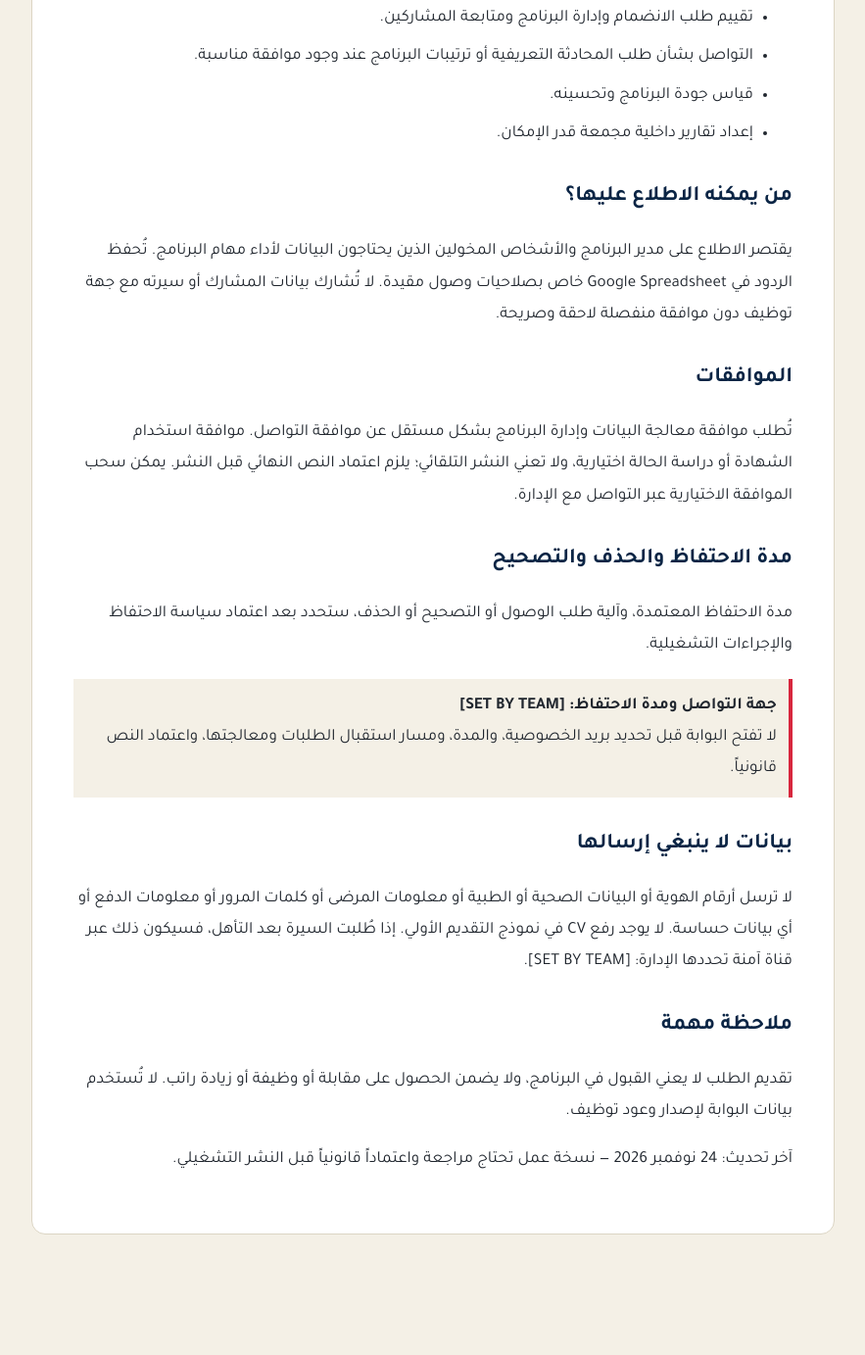
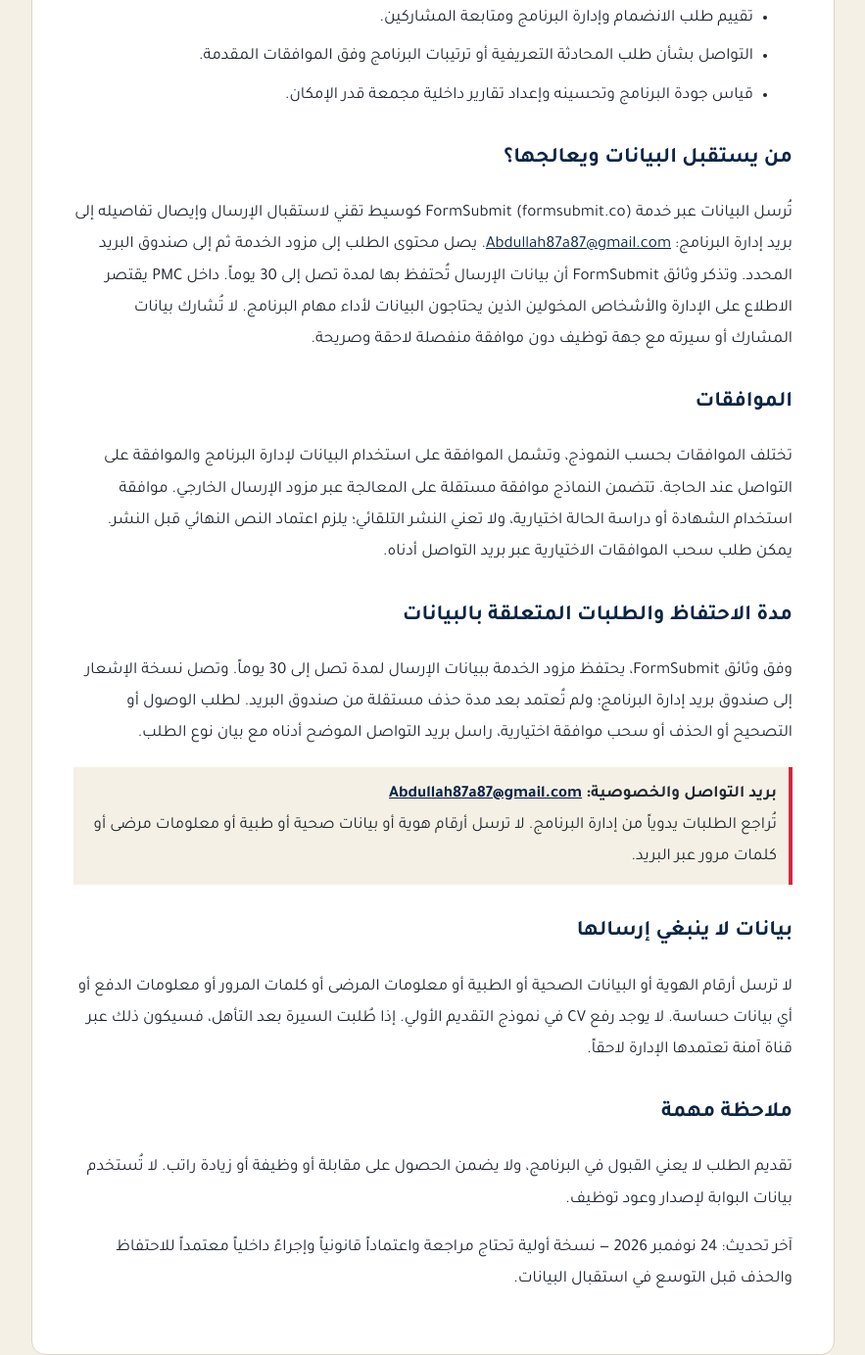
Before and after one commit to abdullah8778/future, a plain HTML site: page programs/lcap/privacy.html in a window 1280 px wide. Shown: the part 577-1960 px from the top of the page at 98% size, without its empty margins (198-1081 px from the left). Before the commit the page ends 1877 px from the top, so only its background shows below. Drawn offline with Linux system fonts and the light colour scheme.

Commit message:
Disclose email processor and privacy handling

```diff
--- a/programs/lcap/privacy.html
+++ b/programs/lcap/privacy.html
@@ -1,8 +1,11 @@
-<!doctype html><html lang="ar" dir="rtl"><head><meta charset="utf-8"><meta name="viewport" content="width=device-width,initial-scale=1"><title>إشعار الخصوصية | PMC</title><meta name="description" content="إشعار الخصوصية لبوابة مجتمع السيطرة المهنية وبرنامج LCAP."><style>:root{--n:#0B2545;--r:#D7263D;--p:#F4F0E6;--i:#20262E;--l:#DCD5C4}*{box-sizing:border-box}body{margin:0;background:var(--p);color:var(--i);font:17px/1.9 Tajawal,Arial,sans-serif}.wrap{width:min(820px,92%);margin:40px auto;background:#fff;border:1px solid var(--l);border-radius:14px;padding:clamp(20px,5vw,42px)}h1,h2{color:var(--n)}h1{font-size:34px}h2{font-size:22px;margin-top:28px}.flag{border-right:4px solid var(--r);padding:12px;background:var(--p)}a{color:var(--n)}li{margin:7px 0}</style><link href="https://fonts.googleapis.com/css2?family=Tajawal:wght@400;600;700;800&display=swap" rel="stylesheet"></head><body><main class="wrap"><p><a href="portal.html">العودة إلى البوابة</a></p><h1>إشعار الخصوصية</h1><p>يوضح هذا الإشعار كيف يتعامل مجتمع السيطرة المهنية (PMC) مع البيانات التي تُرسل عبر بوابة برنامج LCAP. يجب مراجعته واعتماده قانونياً قبل فتح استقبال الطلبات.</p>
-<h2>ما البيانات التي نجمعها؟</h2><p>بحسب النموذج المختار قد نجمع الاسم ووسائل التواصل، الدور والتخصص والهدف المهني، التوفر الزمني، التحديثات المتعلقة بالتقدم والفرص، والتقييمات. وقد تُسجل بيانات مصدر الزيارة التقنية مثل UTM والصفحة المُحيلة، إضافة إلى اللغة ووقت الإرسال ورقم مرجعي.</p>
-<h2>لماذا نستخدمها؟</h2><ul><li>تقييم طلب الانضمام وإدارة البرنامج ومتابعة المشاركين.</li><li>التواصل بشأن طلب المحادثة التعريفية أو ترتيبات البرنامج عند وجود موافقة مناسبة.</li><li>قياس جودة البرنامج وتحسينه.</li><li>إعداد تقارير داخلية مجمعة قدر الإمكان.</li></ul>
-<h2>من يمكنه الاطلاع عليها؟</h2><p>يقتصر الاطلاع على مدير البرنامج والأشخاص المخولين الذين يحتاجون البيانات لأداء مهام البرنامج. تُحفظ الردود في Google Spreadsheet خاص بصلاحيات وصول مقيدة. لا تُشارك بيانات المشارك أو سيرته مع جهة توظيف دون موافقة منفصلة لاحقة وصريحة.</p>
-<h2>الموافقات</h2><p>تُطلب موافقة معالجة البيانات وإدارة البرنامج بشكل مستقل عن موافقة التواصل. موافقة استخدام الشهادة أو دراسة الحالة اختيارية، ولا تعني النشر التلقائي؛ يلزم اعتماد النص النهائي قبل النشر. يمكن سحب الموافقة الاختيارية عبر التواصل مع الإدارة.</p>
-<h2>مدة الاحتفاظ والحذف والتصحيح</h2><p>مدة الاحتفاظ المعتمدة، وآلية طلب الوصول أو التصحيح أو الحذف، ستحدد بعد اعتماد سياسة الاحتفاظ والإجراءات التشغيلية.</p><p class="flag"><strong>جهة التواصل ومدة الاحتفاظ: [SET BY TEAM]</strong><br>لا تفتح البوابة قبل تحديد بريد الخصوصية، والمدة، ومسار استقبال الطلبات ومعالجتها، واعتماد النص قانونياً.</p>
-<h2>بيانات لا ينبغي إرسالها</h2><p>لا ترسل أرقام الهوية أو البيانات الصحية أو الطبية أو معلومات المرضى أو كلمات المرور أو معلومات الدفع أو أي بيانات حساسة. لا يوجد رفع CV في نموذج التقديم الأولي. إذا طُلبت السيرة بعد التأهل، فسيكون ذلك عبر قناة آمنة تحددها الإدارة: [SET BY TEAM].</p>
-<h2>ملاحظة مهمة</h2><p>تقديم الطلب لا يعني القبول في البرنامج، ولا يضمن الحصول على مقابلة أو وظيفة أو زيادة راتب. لا تُستخدم بيانات البوابة لإصدار وعود توظيف.</p><p>آخر تحديث: 24 نوفمبر 2026 — نسخة عمل تحتاج مراجعة واعتماداً قانونياً قبل النشر التشغيلي.</p></main></body></html>
+<!doctype html><html lang="ar" dir="rtl"><head><meta charset="utf-8"><meta name="viewport" content="width=device-width,initial-scale=1"><title>إشعار الخصوصية | PMC</title><meta name="description" content="إشعار الخصوصية لبوابة مجتمع السيطرة المهنية وبرنامج LCAP."><style>:root{--n:#0B2545;--r:#D7263D;--p:#F4F0E6;--i:#20262E;--l:#DCD5C4}*{box-sizing:border-box}body{margin:0;background:var(--p);color:var(--i);font:17px/1.9 Tajawal,Arial,sans-serif}.wrap{width:min(820px,92%);margin:40px auto;background:#fff;border:1px solid var(--l);border-radius:14px;padding:clamp(20px,5vw,42px)}h1,h2{color:var(--n)}h1{font-size:34px}h2{font-size:22px;margin-top:28px}.flag{border-right:4px solid var(--r);padding:12px;background:var(--p)}a{color:var(--n)}li{margin:7px 0}</style><link href="https://fonts.googleapis.com/css2?family=Tajawal:wght@400;600;700;800&display=swap" rel="stylesheet"></head><body><main class="wrap"><p><a href="portal.html">العودة إلى البوابة</a></p><h1>إشعار الخصوصية</h1>
+<p>يوضح هذا الإشعار كيف يتعامل مجتمع السيطرة المهنية (PMC) مع البيانات التي تُرسل عبر بوابة برنامج LCAP. هذه نسخة تشغيلية أولية وتحتاج مراجعة قانونية قبل استخدامها لاستقبال عام واسع.</p>
+<h2>ما البيانات التي نجمعها؟</h2><p>بحسب النموذج المختار قد نجمع الاسم ووسائل التواصل، الدور والتخصص والهدف المهني، التوفر الزمني، التحديثات المتعلقة بالتقدم والفرص، والتقييمات. وقد تُسجل بيانات مصدر الزيارة التقنية مثل UTM والصفحة المُحيلة، إضافة إلى نوع النموذج واللغة ووقت الإرسال.</p>
+<h2>لماذا نستخدمها؟</h2><ul><li>تقييم طلب الانضمام وإدارة البرنامج ومتابعة المشاركين.</li><li>التواصل بشأن طلب المحادثة التعريفية أو ترتيبات البرنامج وفق الموافقات المقدمة.</li><li>قياس جودة البرنامج وتحسينه وإعداد تقارير داخلية مجمعة قدر الإمكان.</li></ul>
+<h2>من يستقبل البيانات ويعالجها؟</h2><p>تُرسل البيانات عبر خدمة FormSubmit (formsubmit.co) كوسيط تقني لاستقبال الإرسال وإيصال تفاصيله إلى بريد إدارة البرنامج: <a href="mailto:Abdullah87a87@gmail.com">Abdullah87a87@gmail.com</a>. يصل محتوى الطلب إلى مزود الخدمة ثم إلى صندوق البريد المحدد. وتذكر وثائق FormSubmit أن بيانات الإرسال تُحتفظ بها لمدة تصل إلى 30 يوماً. داخل PMC يقتصر الاطلاع على الإدارة والأشخاص المخولين الذين يحتاجون البيانات لأداء مهام البرنامج. لا تُشارك بيانات المشارك أو سيرته مع جهة توظيف دون موافقة منفصلة لاحقة وصريحة.</p>
+<h2>الموافقات</h2><p>تختلف الموافقات بحسب النموذج، وتشمل الموافقة على استخدام البيانات لإدارة البرنامج والموافقة على التواصل عند الحاجة. تتضمن النماذج موافقة مستقلة على المعالجة عبر مزود الإرسال الخارجي. موافقة استخدام الشهادة أو دراسة الحالة اختيارية، ولا تعني النشر التلقائي؛ يلزم اعتماد النص النهائي قبل النشر. يمكن طلب سحب الموافقات الاختيارية عبر بريد التواصل أدناه.</p>
+<h2>مدة الاحتفاظ والطلبات المتعلقة بالبيانات</h2><p>وفق وثائق FormSubmit، يحتفظ مزود الخدمة ببيانات الإرسال لمدة تصل إلى 30 يوماً. وتصل نسخة الإشعار إلى صندوق بريد إدارة البرنامج؛ ولم تُعتمد بعد مدة حذف مستقلة من صندوق البريد. لطلب الوصول أو التصحيح أو الحذف أو سحب موافقة اختيارية، راسل بريد التواصل الموضح أدناه مع بيان نوع الطلب.</p>
+<p class="flag"><strong>بريد التواصل والخصوصية: <a href="mailto:Abdullah87a87@gmail.com">Abdullah87a87@gmail.com</a></strong><br>تُراجع الطلبات يدوياً من إدارة البرنامج. لا ترسل أرقام هوية أو بيانات صحية أو طبية أو معلومات مرضى أو كلمات مرور عبر البريد.</p>
+<h2>بيانات لا ينبغي إرسالها</h2><p>لا ترسل أرقام الهوية أو البيانات الصحية أو الطبية أو معلومات المرضى أو كلمات المرور أو معلومات الدفع أو أي بيانات حساسة. لا يوجد رفع CV في نموذج التقديم الأولي. إذا طُلبت السيرة بعد التأهل، فسيكون ذلك عبر قناة آمنة تعتمدها الإدارة لاحقاً.</p>
+<h2>ملاحظة مهمة</h2><p>تقديم الطلب لا يعني القبول في البرنامج، ولا يضمن الحصول على مقابلة أو وظيفة أو زيادة راتب. لا تُستخدم بيانات البوابة لإصدار وعود توظيف.</p>
+<p>آخر تحديث: 24 نوفمبر 2026 — نسخة أولية تحتاج مراجعة واعتماداً قانونياً وإجراءً داخلياً معتمداً للاحتفاظ والحذف قبل التوسع في استقبال البيانات.</p></main></body></html>
```
